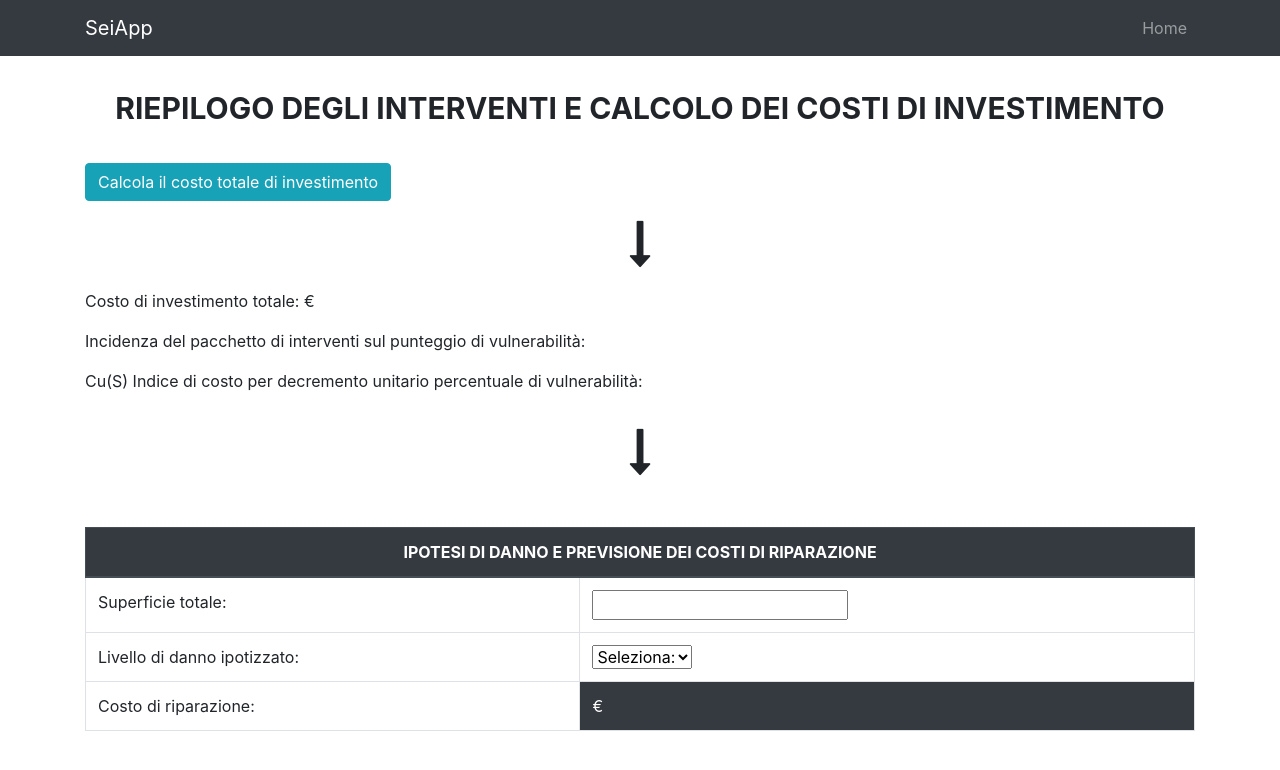
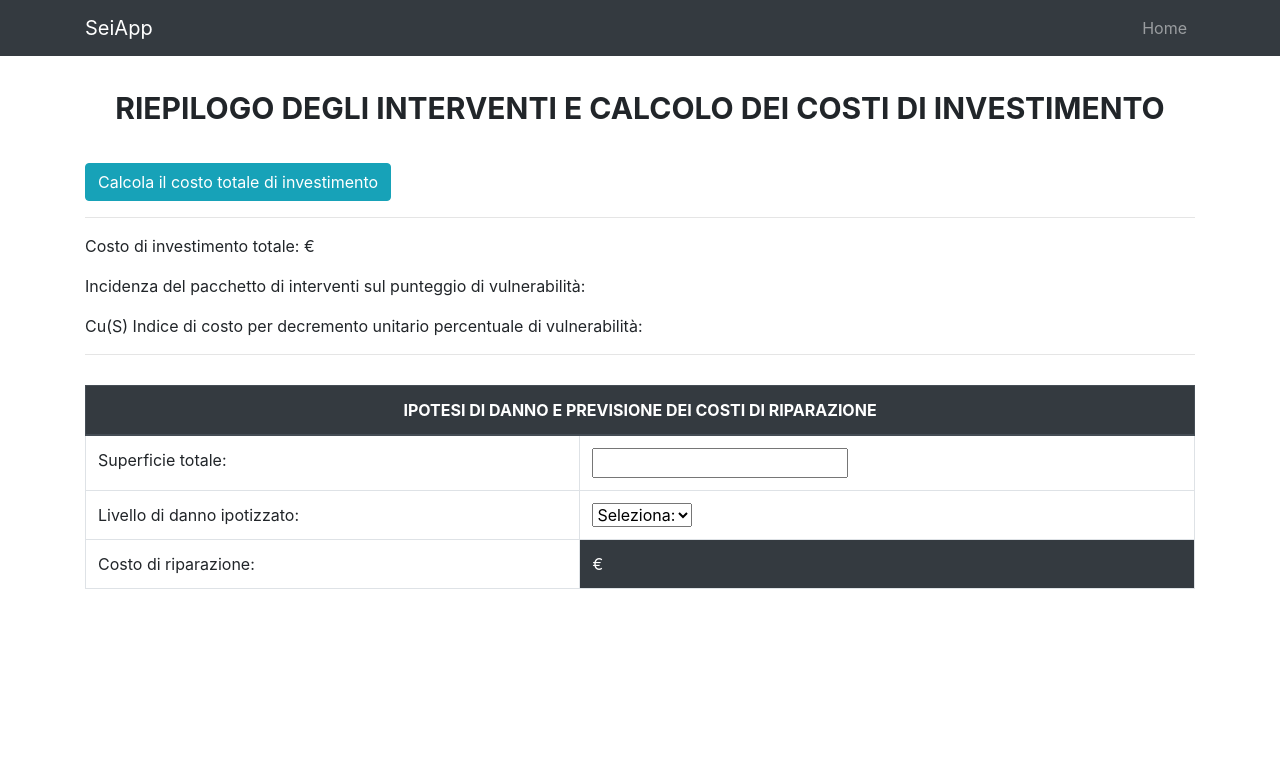
Before and after one commit to MetalGandix/ProjectSeiApp, an Angular app in the folder front-end-seiapp/: page /riepilogo-costi in a window 1280 px wide. Shown: the top 770 px of the page. Built offline with nearby package versions, Linux system fonts and the light colour scheme.

Commit message:
tolte le frecce

```diff
--- a/front-end-seiapp/src/app/riepilogo-costi/riepilogo-costi.component.html
+++ b/front-end-seiapp/src/app/riepilogo-costi/riepilogo-costi.component.html
@@ -44,9 +44,8 @@
         <button class="btn btn-info" style="align-content: center;" (click)="calcolaInvestimentoTotale()">
             Calcola il costo totale di investimento
         </button>
-        <div class="freccia">
-            <i class="fa fa-long-arrow-down fa-3x" aria-hidden="true"></i>
-        </div>
+
+<hr>
 
     </div>
     <p>
@@ -61,9 +60,7 @@
     </p>
 
 
-    <div class="freccia">
-        <i class="fa fa-long-arrow-down fa-3x" aria-hidden="true"></i>
-    </div>
+<hr>
 
 
     <table class="table table-bordered" style="margin-top: 30px;">
```
